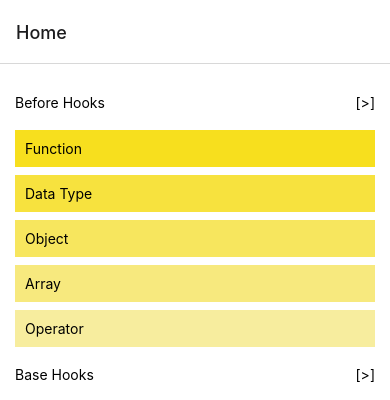
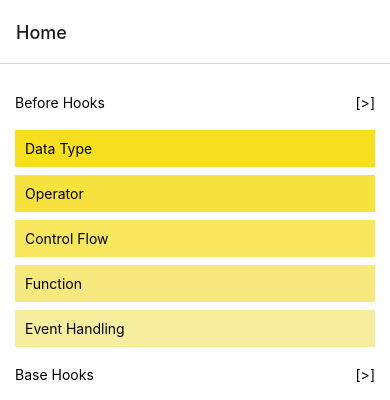
Before and after one commit to kernelsrinivas/react-minions, a React Native app: screen /Home in a window 390 px wide. Shown: the top 400 px of the page. Built offline with nearby package versions, Linux system fonts and the light colour scheme.

Commit message:
detail page design inital commit

```diff
--- a/mocks/homepage.mock.json
+++ b/mocks/homepage.mock.json
@@ -4,32 +4,31 @@
     "listPageId": 100,
     "data": [
       {
-        "label": "Function",
+        "label": "Data Type",
         "detailPageId": 101,
         "listColor": "#f7df1e",
         "textColor": "#000000"
       },
       {
-        "label": "Data Type",
+        "label": "Operator",
         "detailPageId": 102,
         "listColor": "#f7e23e",
         "textColor": "#000000"
       },
       {
-        "label": "Object",
+        "label": "Control Flow",
         "detailPageId": 103,
         "listColor": "#f7e65e",
         "textColor": "#000000"
       },
       {
-        "label": "Array",
+        "label": "Function",
         "detailPageId": 104,
         "listColor": "#f7e97e",
         "textColor": "#000000"
       },
       {
-        "label": "Operator",
-        "listPageId": 100,
+        "label": "Event Handling",
         "detailPageId": 105,
         "listColor": "#f7ed9e",
         "textColor": "#000000"
--- a/src/detail-page/DetailPage.index.tsx
+++ b/src/detail-page/DetailPage.index.tsx
@@ -1,12 +1,68 @@
 import React from 'react';
-import {Text, View} from 'react-native';
+import {FlatList, StyleSheet, Text, View} from 'react-native';
+import mockData104 from '../../mocks/functionpage.mock.json';
+interface Props {
 
-const DetailPage = (): JSX.Element => {
+}
+const data = {
+  "104": mockData104
+};
+
+const Card = ({ name, classification, description }) => {
   return (
-    <View>
-      <Text>DetailPage</Text>
+    <View style={styles.cardContainer}>
+      <Text style={styles.nameText}>{name}</Text>
+      <Text style={styles.classificationText}>{classification}</Text>
+      <Text style={styles.descriptionText}>{description}</Text>
     </View>
   );
 };
 
+const DetailPage = (props: Props): JSX.Element => {
+
+  const { params = {} } = props.route || {};
+  console.log("params", params);
+  const { detailPageId } = params;
+  console.log("detailPageId", detailPageId);
+  const detailsData = data[detailPageId] || [];
+  console.log("detailData", detailsData);
+  return (
+    <View style={{padding:15, backgroundColor:'#FFF'}}>
+      <FlatList
+      data={detailsData}
+      renderItem={({ item }) => <Card {...item} />}
+      keyExtractor={(item, index) => item.name + index}
+      numColumns={2}
+    />
+    </View>
+  );
+};
+
+const styles = StyleSheet.create({
+  cardContainer: {
+    padding: 16,
+    borderColor:'#00CCCC',
+    borderWidth: 1,
+    borderRadius: 8,
+    marginVertical: 8,
+    width: '45%',
+    marginHorizontal:10,
+    backgroundColor:'#ADD8E6'
+  },
+  nameText: {
+    fontWeight: 'bold',
+    fontSize: 18,
+    color:'#00CCCC'
+  },
+  classificationText: {
+    color: 'grey',
+    marginVertical: 4,
+    fontSize: 16
+  },
+  descriptionText: {
+    marginVertical: 4,
+    fontSize: 12
+  },
+});
+
 export default DetailPage;
```
